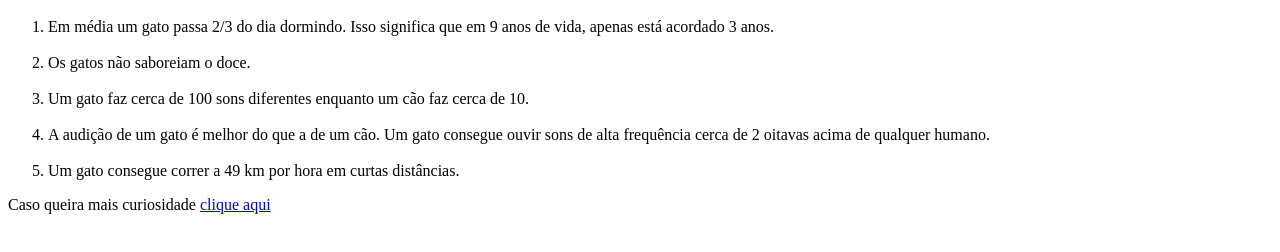
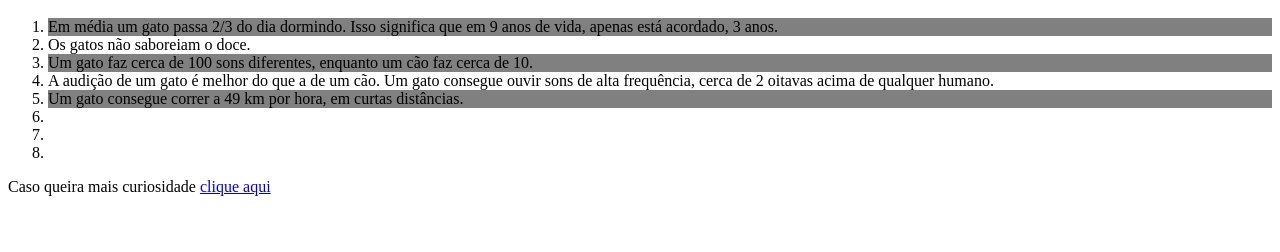
Before and after one commit to LucasDaniel12345/cat-world, a plain HTML site: page gat word/index.html in a window 1280 px wide. Shown: the part 48-300 px from the top of the page. Drawn offline with Linux system fonts and the light colour scheme.

Commit message:
Update index.html and style.css

```diff
--- a/gat word/index.html
+++ b/gat word/index.html
@@ -7,21 +7,16 @@
         <h1>5 curiosidades sobre gatos</h1>
         <div>
 <ol>
-    <li>Em média um gato passa 2/3 do dia dormindo.
-         Isso significa que em 9 anos de vida, apenas está acordado
-          3 anos.</li>
-    <br>
+    <li class="greyclas">Em média um gato passa 2/3 do dia dormindo. Isso significa que em 9 anos de vida, apenas está acordado, 3 anos.</li>
     <li>Os gatos não saboreiam o doce.</li>
-    <br>
-    <li>Um gato faz cerca de 100 sons diferentes
-         enquanto um cão faz cerca de 10.</li>
-    <br>
-    <li>A audição de um gato é melhor do que a de um cão.
-         Um gato consegue ouvir sons de alta frequência
-          cerca de 2 oitavas acima de qualquer humano.</li>
-    <br>
-    <li>Um gato consegue correr a 49 km por hora
-         em curtas distâncias.</li>
+    <li class="greyclas">Um gato faz cerca de 100 sons diferentes,  enquanto um cão faz cerca de 10.</li>
+    <li>A audição de um gato é melhor do que a de um cão. Um gato consegue ouvir sons de alta frequência, cerca de 2 oitavas acima de qualquer humano.</li>
+    <li class="greyclas">Um gato consegue correr a 49 km por hora, em curtas distâncias.</li>
+    <li></li>
+    <li></li>
+    <li></li>
+
+
 </ol>
 </div>
 <p>Caso queira mais curiosidade <a href="https://www.sobiologia.com.br/conteudos/Curiosidades/curiosidades_gatos.php#:~:text=A%20audi%C3%A7%C3%A3o%20de%20um%20gato%20%C3%A9%20melhor%20do,de%2020%20metros%2C%20devido%20ao%20reflexo%20de%20endireitamento.">clique aqui</a> </p>
--- a/gat word/style.css
+++ b/gat word/style.css
@@ -3,3 +3,7 @@ h1 {
   border-radius: 100px;
   background-color: green;
 }
+
+.greyclas {
+   background-color: grey;
+}
```
